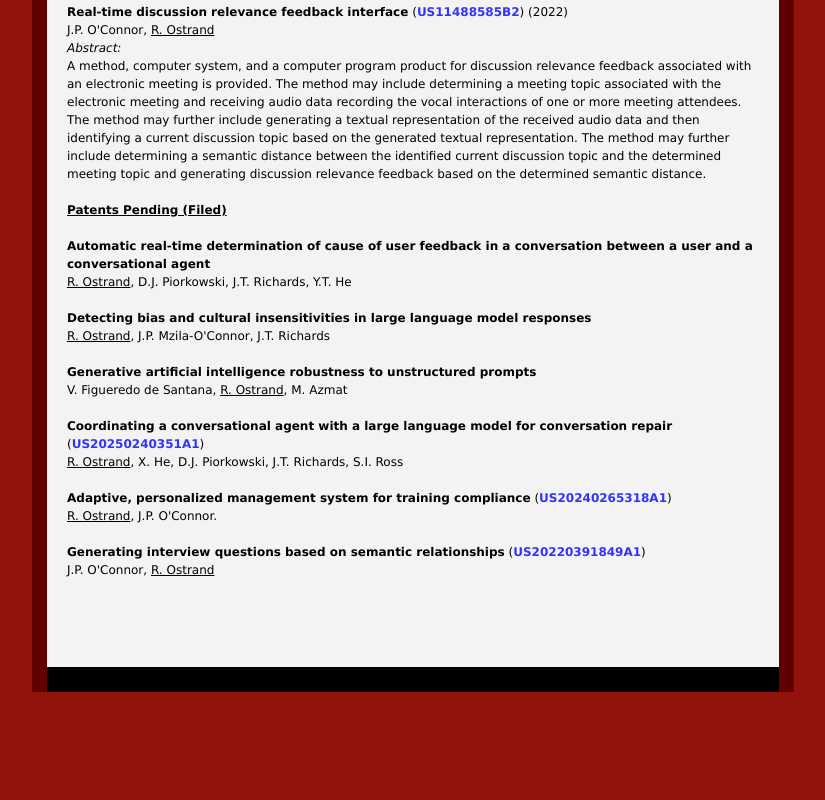
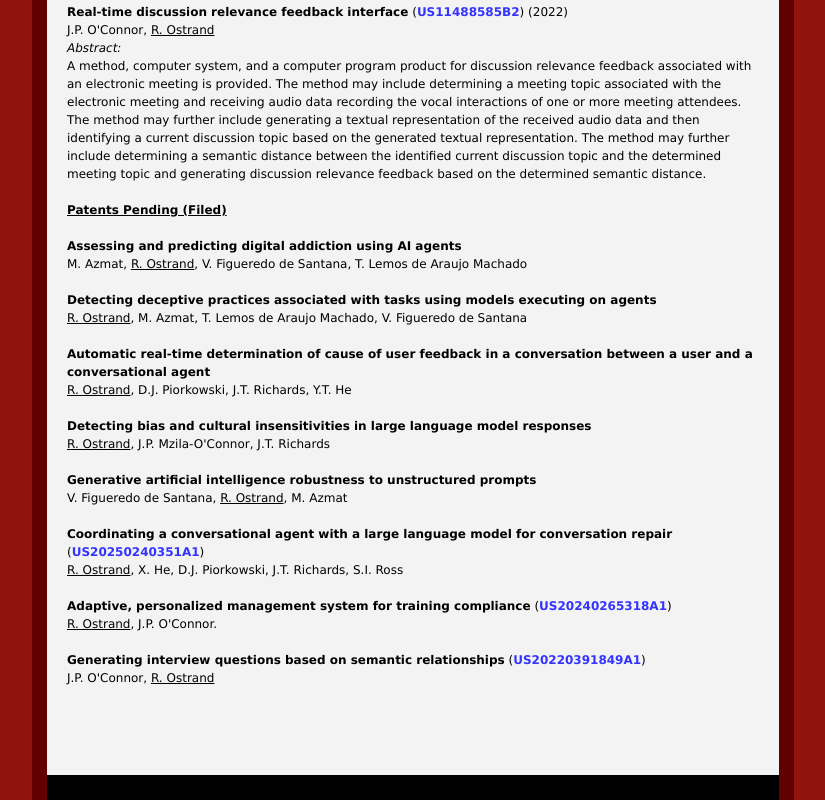
Before and after one commit to rostrand/rostrand.github.io, a plain HTML site: page patents.html in a window 1280 px wide. Shown: the part 1049-1849 px from the top of the page, without its empty margins (227-1052 px from the left). Before the commit the page ends 1741 px from the top, so only its background shows below. Drawn offline with Linux system fonts and the light colour scheme; some packages are replaced by stand-ins of ours; a script that the page names is missing.

Commit message:
Add files via upload

```diff
--- a/patents.html
+++ b/patents.html
@@ -138,6 +138,16 @@ A method, computer system, and a computer program product for discussion relevan
 <strong><u>Patents Pending (Filed)</u></strong>
 <br /><br />
 
+<strong>Assessing and predicting digital addiction using AI agents</strong>
+<!-- (<a href="" target="_blank"></a>)--> <br />
+M. Azmat, <u>R. Ostrand</u>, V. Figueredo de Santana, T. Lemos de Araujo Machado
+<br /><br />
+
+<strong>Detecting deceptive practices associated with tasks using models executing on agents</strong>
+<!-- (<a href="" target="_blank"></a>)--> <br />
+<u>R. Ostrand</u>, M. Azmat, T. Lemos de Araujo Machado, V. Figueredo de Santana
+<br /><br />
+
 <strong>Automatic real-time determination of cause of user feedback in a conversation between a user and a conversational agent</strong>
 <!-- (<a href="" target="_blank"></a>)--> <br />
 <u>R. Ostrand</u>, D.J. Piorkowski, J.T. Richards, Y.T. He
```
